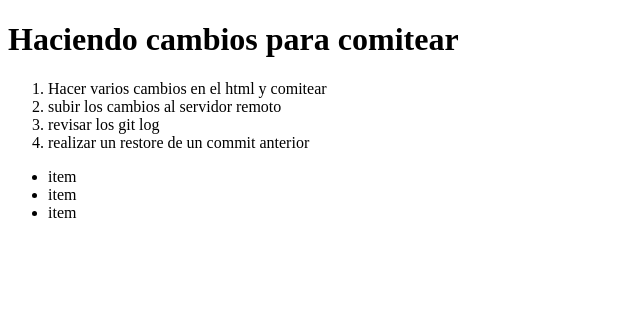
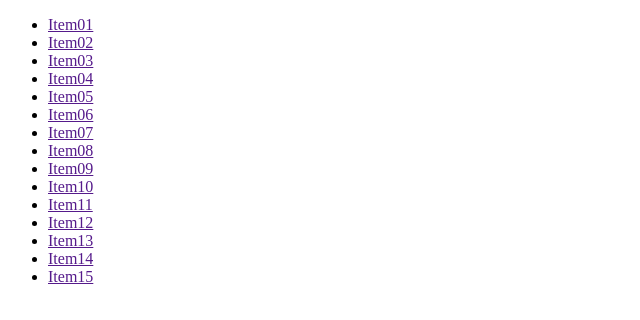
Before and after one commit to drox132/practica-git, a plain HTML site: page index.html in a window 1280 px wide. Shown: the whole page, without its empty margins (0-640 px from the left). Drawn offline with Linux system fonts and the light colour scheme.

Commit message:
creando de prueba una estructura con emmet y comentndola

```diff
--- a/index.html
+++ b/index.html
@@ -6,19 +6,59 @@
     <title>Practica de Git y Git-hub</title>
 </head>
 <body>
-    <h1>Haciendo cambios para comitear</h1>
+    <!-- <h1>Haciendo cambios para comitear</h1>
     <ol>
         <li>Hacer varios cambios en el html y comitear</li>
         <li>subir los cambios al servidor remoto</li>
         <li>revisar los git log</li>
         <li>realizar un restore de un commit anterior</li>
     </ol>
-    <ul>
-        <li>item</li>
-        <li>item</li>
-        <li>item</li>
-    </ul>
+    <ol id="categorias">
+        <li class="categoria"><a href="" class="link">categoria 1</a></li>
+        <li class="categoria"><a href="" class="link">categoria 2</a></li>
+        <li class="categoria"><a href="" class="link">categoria 3</a></li>
+        <li class="categoria"><a href="" class="link">categoria 4</a></li>
+    </ol>
+    <div>
+        <h1>
+            <h2>
+                <p>lorem*100</p>
+                <p>lorem*100</p>
+                <p>lorem*100</p>
+                <p>lorem*100</p>
+            </h2>
+        </h1>
+    </div>
+    <div>
+        <h1 class="th1">Este titulo es H1</h1>
+        <h2 class="th2">Este titulo es H2</h2>
+        <p class="parraf">lorem*100</p>
+        <p class="parraf">lorem*100</p>
+    </div>
+     -->
+    <!-- probado estructura con emmet -->
+     <!--
 
-    <script src="app.js"></script>
+     div>(header>ul#nav>li*5>a.item{item $})+(main#principal>(section>article>h1.th1{titulo h1 seccion}+p.parrafo>lorem40^ol>li*5>a.item{Item $})*2)+footer#footer>p.parrafo{Soy un parrafo en el footer}
+     -->
+
+         <ul>
+            <li class="item1"><a href="">Item01</a></li>
+            <li class="item2"><a href="">Item02</a></li>
+            <li class="item3"><a href="">Item03</a></li>
+            <li class="item4"><a href="">Item04</a></li>
+            <li class="item5"><a href="">Item05</a></li>
+            <li class="item6"><a href="">Item06</a></li>
+            <li class="item7"><a href="">Item07</a></li>
+            <li class="item8"><a href="">Item08</a></li>
+            <li class="item9"><a href="">Item09</a></li>
+            <li class="item10"><a href="">Item10</a></li>
+            <li class="item11"><a href="">Item11</a></li>
+            <li class="item12"><a href="">Item12</a></li>
+            <li class="item13"><a href="">Item13</a></li>
+            <li class="item14"><a href="">Item14</a></li>
+            <li class="item15"><a href="">Item15</a></li>
+         </ul>
+     <script src="app.js"></script>
 </body>
 </html>
```
